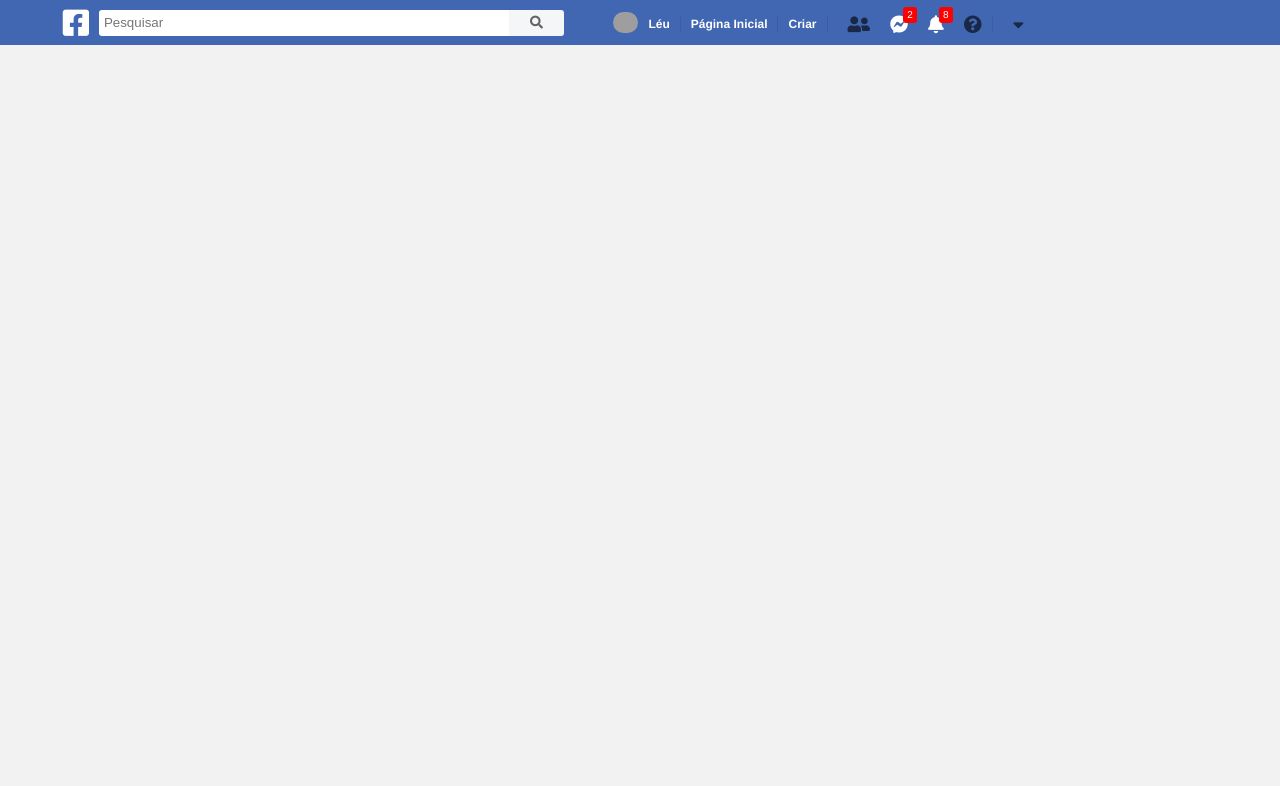
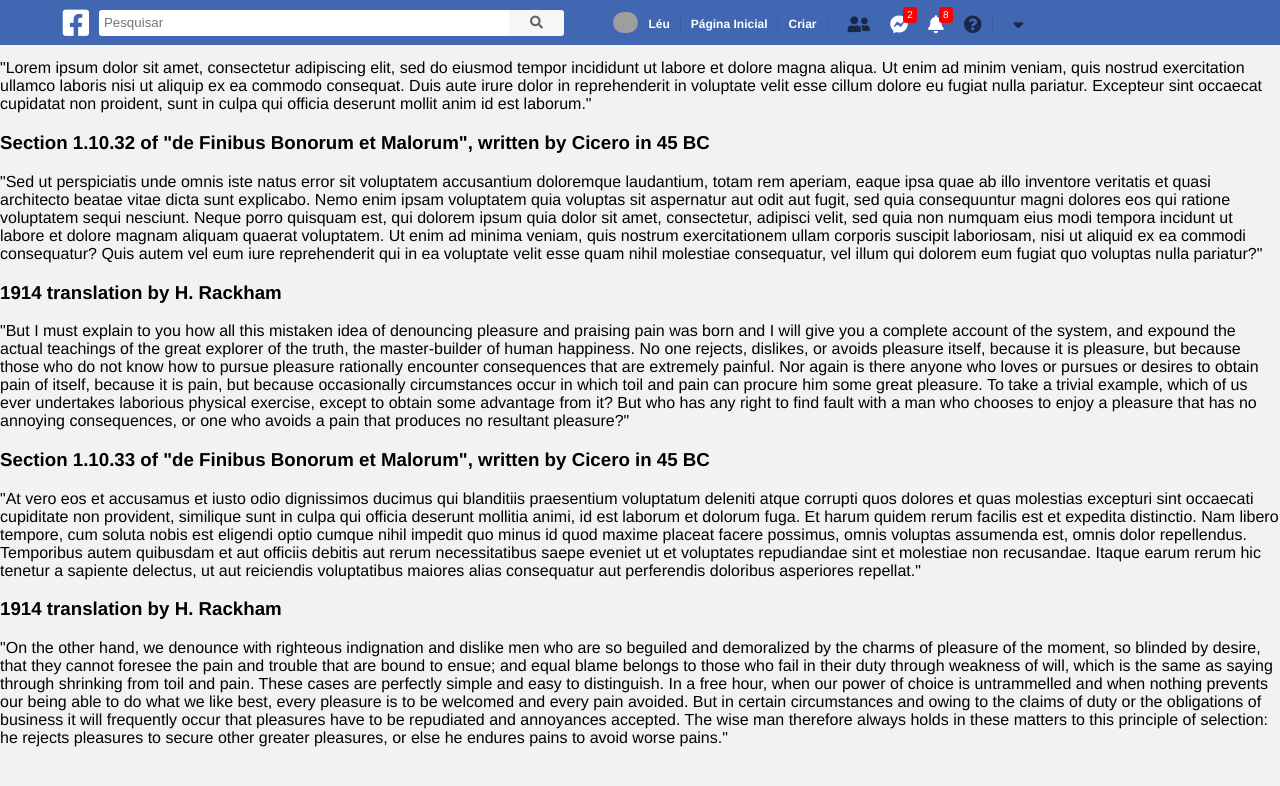
Before and after one commit to LeuAlmeida/facebook.clone, a React app: page / in a window 1280 px wide. Shown: the top 786 px of the page. Built offline with nearby package versions, Linux system fonts and the light colour scheme; grey boxes are pictures that could not be loaded.

Commit message:
Fixando a navegação global

```diff
--- a/src/App.js
+++ b/src/App.js
@@ -1,13 +1,101 @@
-import React from 'react';
+import React from "react";
 
-import Header from './components/Header';
+import Header from "./components/Header";
 
-import './App.css';
+import "./App.css";
 
 function App() {
   return (
-    <Header />
-  )
+    <>
+      <Header />
+      <div>
+        <h3>The standard Lorem Ipsum passage, used since the 1500s</h3>
+        <p>
+          "Lorem ipsum dolor sit amet, consectetur adipiscing elit, sed do
+          eiusmod tempor incididunt ut labore et dolore magna aliqua. Ut enim ad
+          minim veniam, quis nostrud exercitation ullamco laboris nisi ut
+          aliquip ex ea commodo consequat. Duis aute irure dolor in
+          reprehenderit in voluptate velit esse cillum dolore eu fugiat nulla
+          pariatur. Excepteur sint occaecat cupidatat non proident, sunt in
+          culpa qui officia deserunt mollit anim id est laborum."
+        </p>
+        <h3>
+          Section 1.10.32 of "de Finibus Bonorum et Malorum", written by Cicero
+          in 45 BC
+        </h3>
+        <p>
+          "Sed ut perspiciatis unde omnis iste natus error sit voluptatem
+          accusantium doloremque laudantium, totam rem aperiam, eaque ipsa quae
+          ab illo inventore veritatis et quasi architecto beatae vitae dicta
+          sunt explicabo. Nemo enim ipsam voluptatem quia voluptas sit
+          aspernatur aut odit aut fugit, sed quia consequuntur magni dolores eos
+          qui ratione voluptatem sequi nesciunt. Neque porro quisquam est, qui
+          dolorem ipsum quia dolor sit amet, consectetur, adipisci velit, sed
+          quia non numquam eius modi tempora incidunt ut labore et dolore magnam
+          aliquam quaerat voluptatem. Ut enim ad minima veniam, quis nostrum
+          exercitationem ullam corporis suscipit laboriosam, nisi ut aliquid ex
+          ea commodi consequatur? Quis autem vel eum iure reprehenderit qui in
+          ea voluptate velit esse quam nihil molestiae consequatur, vel illum
+          qui dolorem eum fugiat quo voluptas nulla pariatur?"
+        </p>
+        <h3>1914 translation by H. Rackham</h3>
+        <p>
+          "But I must explain to you how all this mistaken idea of denouncing
+          pleasure and praising pain was born and I will give you a complete
+          account of the system, and expound the actual teachings of the great
+          explorer of the truth, the master-builder of human happiness. No one
+          rejects, dislikes, or avoids pleasure itself, because it is pleasure,
+          but because those who do not know how to pursue pleasure rationally
+          encounter consequences that are extremely painful. Nor again is there
+          anyone who loves or pursues or desires to obtain pain of itself,
+          because it is pain, but because occasionally circumstances occur in
+          which toil and pain can procure him some great pleasure. To take a
+          trivial example, which of us ever undertakes laborious physical
+          exercise, except to obtain some advantage from it? But who has any
+          right to find fault with a man who chooses to enjoy a pleasure that
+          has no annoying consequences, or one who avoids a pain that produces
+          no resultant pleasure?"
+        </p>
+        <h3>
+          Section 1.10.33 of "de Finibus Bonorum et Malorum", written by Cicero
+          in 45 BC
+        </h3>
+        <p>
+          "At vero eos et accusamus et iusto odio dignissimos ducimus qui
+          blanditiis praesentium voluptatum deleniti atque corrupti quos dolores
+          et quas molestias excepturi sint occaecati cupiditate non provident,
+          similique sunt in culpa qui officia deserunt mollitia animi, id est
+          laborum et dolorum fuga. Et harum quidem rerum facilis est et expedita
+          distinctio. Nam libero tempore, cum soluta nobis est eligendi optio
+          cumque nihil impedit quo minus id quod maxime placeat facere possimus,
+          omnis voluptas assumenda est, omnis dolor repellendus. Temporibus
+          autem quibusdam et aut officiis debitis aut rerum necessitatibus saepe
+          eveniet ut et voluptates repudiandae sint et molestiae non recusandae.
+          Itaque earum rerum hic tenetur a sapiente delectus, ut aut reiciendis
+          voluptatibus maiores alias consequatur aut perferendis doloribus
+          asperiores repellat."
+        </p>
+        <h3>1914 translation by H. Rackham</h3>
+        <p>
+          "On the other hand, we denounce with righteous indignation and dislike
+          men who are so beguiled and demoralized by the charms of pleasure of
+          the moment, so blinded by desire, that they cannot foresee the pain
+          and trouble that are bound to ensue; and equal blame belongs to those
+          who fail in their duty through weakness of will, which is the same as
+          saying through shrinking from toil and pain. These cases are perfectly
+          simple and easy to distinguish. In a free hour, when our power of
+          choice is untrammelled and when nothing prevents our being able to do
+          what we like best, every pleasure is to be welcomed and every pain
+          avoided. But in certain circumstances and owing to the claims of duty
+          or the obligations of business it will frequently occur that pleasures
+          have to be repudiated and annoyances accepted. The wise man therefore
+          always holds in these matters to this principle of selection: he
+          rejects pleasures to secure other greater pleasures, or else he
+          endures pains to avoid worse pains."
+        </p>
+      </div>
+    </>
+  );
 }
 
 export default App;
--- a/src/components/Header.css
+++ b/src/components/Header.css
@@ -10,6 +10,8 @@
   justify-content: space-between;
   align-items: center;
   color: #fff;
+  position: fixed;
+  top: 0;
 }
 
 .firstcolumn {
```
